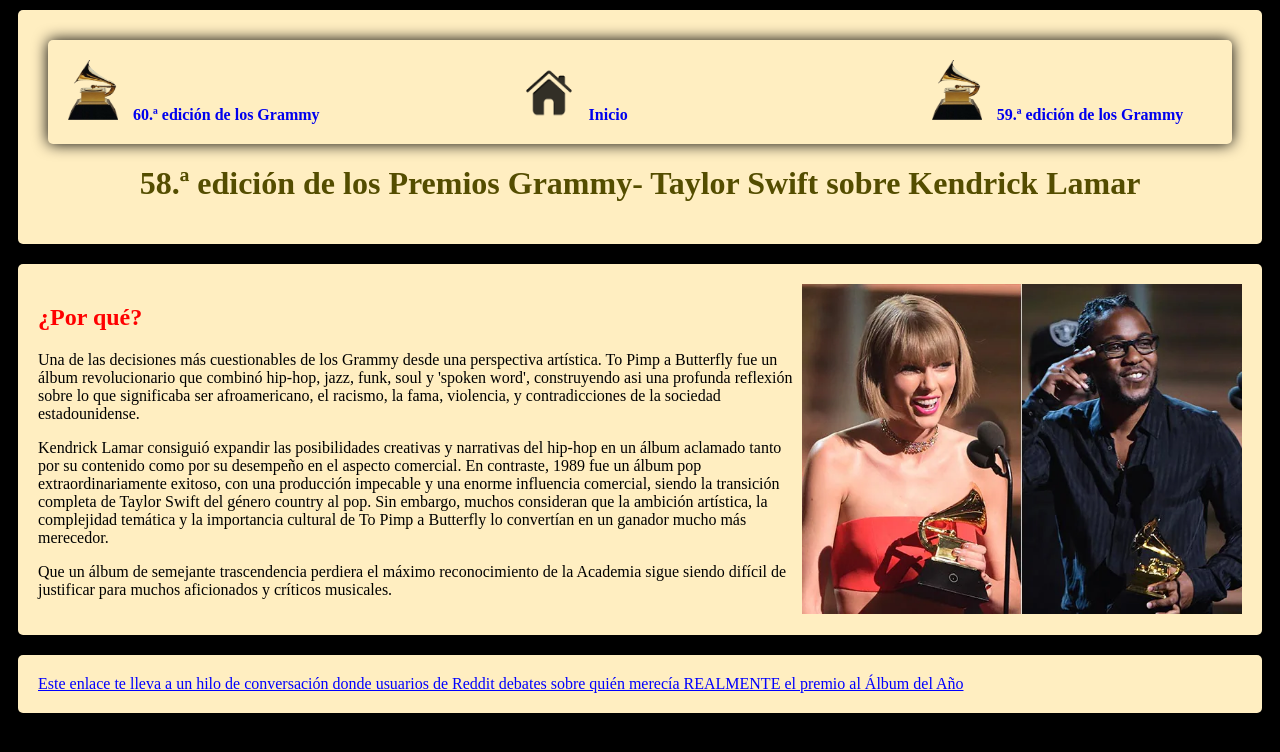
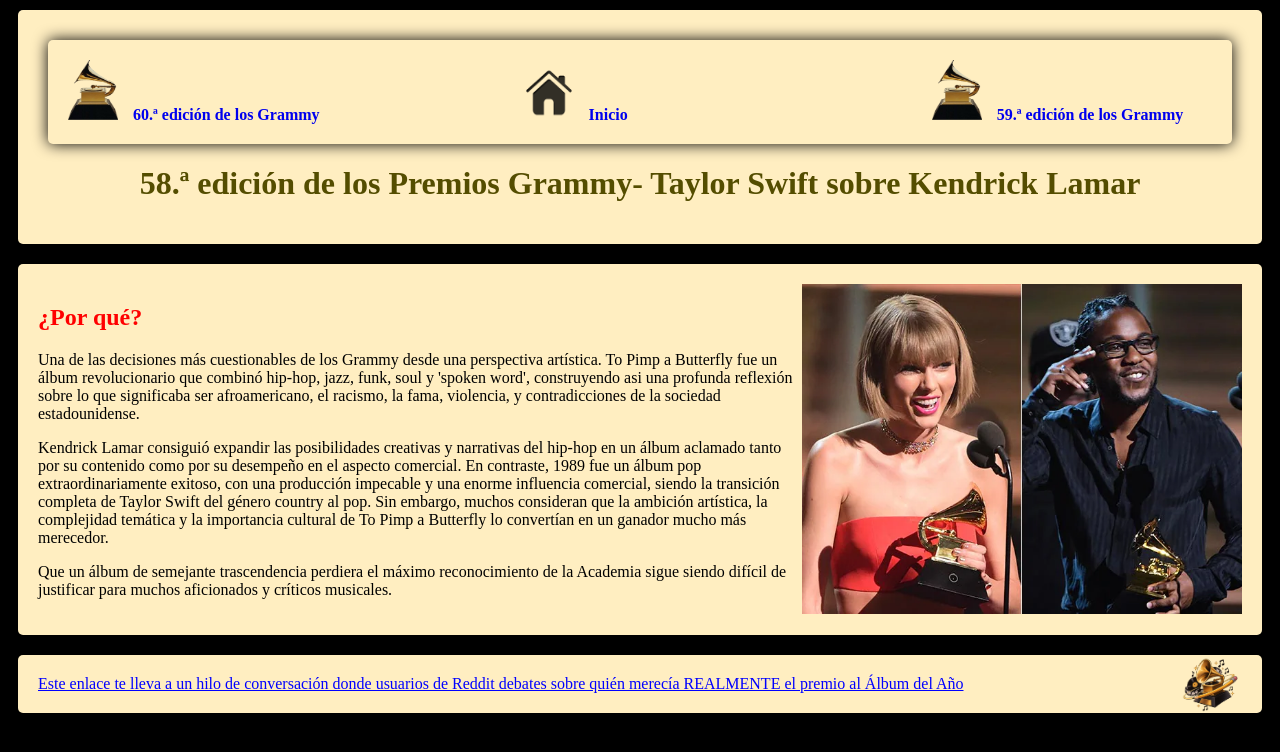
Before and after one commit to zaatdcp/TP-FINAL-D-AZ-CANO-PACCAGNINI-ZAAT-4TO-E, a plain HTML site: page indexsegundo.html in a window 1280 px wide. Drawn offline with Linux system fonts and the light colour scheme.

Commit message:
margen y agrego en la otra pagina

```diff
--- a/indexsegundo.html
+++ b/indexsegundo.html
@@ -37,6 +37,7 @@
     </main>
     <footer>
         <a href="https://www.reddit.com/r/popheads/comments/49e7ab/discussion_so_i_finally_listened_to_kendricks_to/" class="enlace">Este enlace te lleva a un hilo de conversación donde usuarios de Reddit debates sobre quién merecía REALMENTE el premio al Álbum del Año</a>
+        <img src="imagenes/Grammy Gramophone Pencil Orbit Emblem.png" alt="logo" id="logo2">
     </footer>
 </body>
 </html>
--- a/style.css
+++ b/style.css
@@ -114,5 +114,13 @@ h2{
     width: 65px;
     height: 65px;
     float:right;
-    margin-top: -25px;
-    margin-left: 35px;}
+    margin-top: -23px;
+    margin-left: 35px;
+}
+#logo2{
+    width: 65px;
+    height: 65px;
+    float:right;
+    margin-top: -23px;
+    margin-left: 35px;
+}
```
